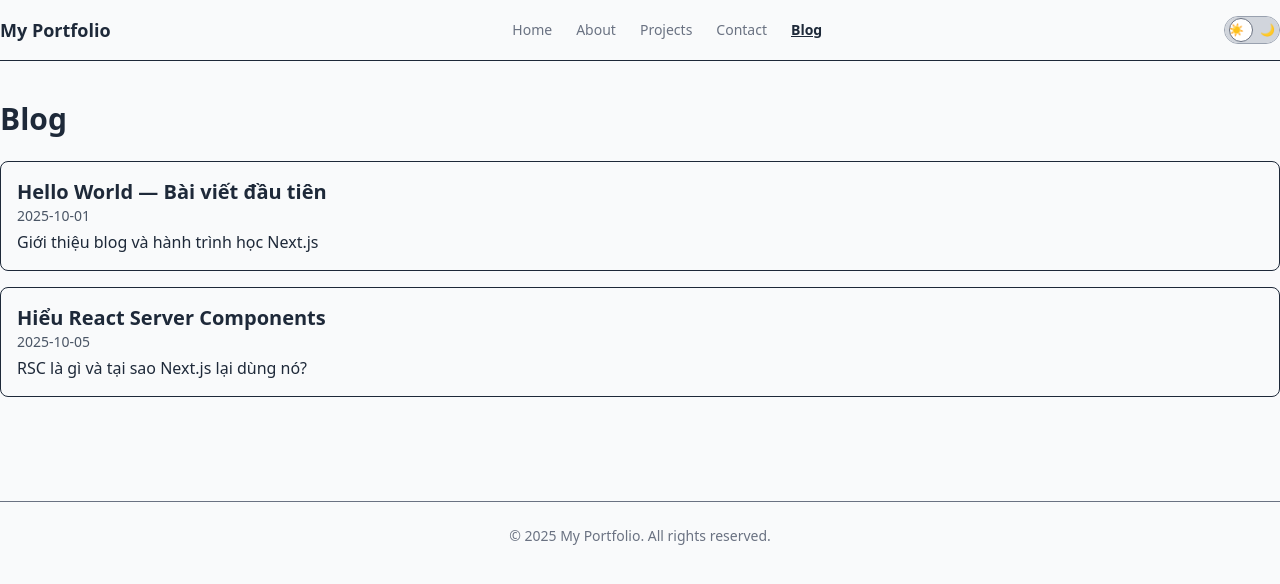
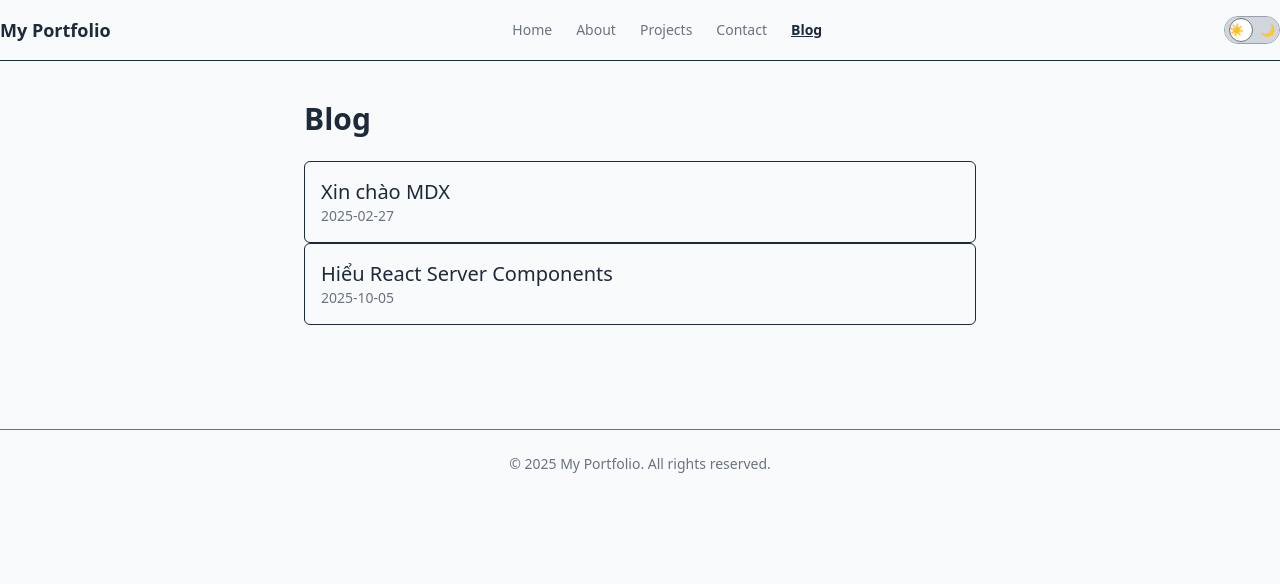
Before and after one commit to hoamiz/my-portfolio, a Next.js app: page /blog in a window 1280 px wide. Shown: the top 584 px of the page. Built offline with nearby package versions, Linux system fonts and the light colour scheme.

Commit message:
date 11, using MDX

```diff
--- a/app/api/sendEmail/route.tsx
+++ b/app/api/sendEmail/route.tsx
@@ -2,7 +2,6 @@ import { NextResponse } from "next/server";
 import { Resend } from "resend";
 import EmailTemplate from "@/components/EmailTemplate";
 
-console.log("RESEND_API_KEY loaded?", process.env.RESEND_API_KEY);
 const resend = new Resend(process.env.RESEND_API_KEY);
 
 export async function POST(request: Request) {
--- a/app/blog/[slug]/page.tsx
+++ b/app/blog/[slug]/page.tsx
@@ -1,28 +1,44 @@
-import { posts } from "@/content/posts";
+import fs from "fs";
+import path from "path";
+import matter from "gray-matter";
 import { notFound } from "next/navigation";
+import type { Metadata } from "next";
 
+// Generate static routes
 export function generateStaticParams() {
-    return posts.map((post) => ({
-        slug: post.slug,
+    const dir = path.join(process.cwd(), "content/blog");
+    const files = fs.readdirSync(dir);
+
+    return files.map((file) => ({
+        slug: file.replace(/\.mdx$/, "")
     }));
 }
 
-export default function BlogPostPage({ params }: { params: { slug: string } }) {
-    const post = posts.find((p) => p.slug === params.slug);
+// Generate SEO from MDX frontmatter
+export function generateMetadata({ params }: { params: { slug: string } }): Metadata {
+    const filePath = path.join(process.cwd(), "content/blog", `${params.slug}.mdx`);
+    if (!fs.existsSync(filePath)) return {};
 
-    if (!post) return notFound();
+    const { data } = matter(fs.readFileSync(filePath, "utf-8"));
+    return {
+        title: data.title,
+        description: data.description || data.excerpt
+    };
+}
+
+export default function BlogPost({ params }: { params: { slug: string } }) {
+    const filePath = path.join(process.cwd(), "content/blog", `${params.slug}.mdx`);
+
+    if (!fs.existsSync(filePath)) return notFound();
+
+    const fileContent = fs.readFileSync(filePath, "utf-8");
+    const { content, data } = matter(fileContent);
 
     return (
-        <div className="container mx-auto py-10">
-            <h1 className="text-3xl font-bold">{post.title}</h1>
-            <p className="text-gray-600 dark:text-gray-400 text-sm mb-4">
-                {post.date}
-            </p>
-
-            <article className="prose dark:prose-invert max-w-none">
-                <p>✨ Đây là nội dung tạm của bài viết &quot;{post.title}&quot;.</p>
-                <p>Nội dung markdown thật sẽ được parse ngày mai.</p>
-            </article>
-        </div>
+        <article className="prose dark:prose-invert max-w-3xl mx-auto py-10">
+            <h1>{data.title}</h1>
+            <p className="text-sm text-gray-500 mb-6">{data.date}</p>
+            <div>{content}</div>
+        </article>
     );
 }
--- a/app/blog/page.tsx
+++ b/app/blog/page.tsx
@@ -1,26 +1,42 @@
+import fs from "fs";
+import path from "path";
+import matter from "gray-matter";
 import Link from "next/link";
-import { posts } from "@/content/posts";
+
+export type PostMeta = {
+  title: string;
+  date: string;
+  slug: string;
+};
 
 export default function BlogPage() {
+  const postsDir = path.join(process.cwd(), "content/blog");
+  const files = fs.readdirSync(postsDir);
+
+  const posts: PostMeta[] = files.map((file) => {
+    const filePath = path.join(postsDir, file);
+    const fileContent = fs.readFileSync(filePath, "utf-8");
+    const { data } = matter(fileContent);
+
+    return {
+      title: data.title,
+      date: data.date,
+      slug: file.replace(".mdx", ""),
+    };
+  });
+
   return (
-    <div className="container mx-auto py-10">
+    <div className="max-w-2xl mx-auto py-10 space-y-6">
       <h1 className="text-3xl font-bold mb-6">Blog</h1>
 
-      <div className="space-y-4">
-        {posts.map((post) => (
-          <Link
-            key={post.slug}
-            href={`/blog/${post.slug}`}
-            className="block p-4 border rounded-lg hover:bg-gray-50 dark:hover:bg-gray-800 transition"
-          >
-            <h2 className="text-xl font-semibold">{post.title}</h2>
-            <p className="text-gray-600 dark:text-gray-400 text-sm">
-              {post.date}
-            </p>
-            <p className="mt-1">{post.summary}</p>
-          </Link>
-        ))}
-      </div>
+      {posts.map((post) => (
+        <Link key={post.slug} href={`/blog/${post.slug}`}>
+          <div className="p-4 border rounded-md hover:bg-gray-50 dark:hover:bg-gray-800 cursor-pointer">
+            <h2 className="text-xl font-medium">{post.title}</h2>
+            <p className="text-sm text-gray-500">{post.date}</p>
+          </div>
+        </Link>
+      ))}
     </div>
   );
 }
--- /dev/null
+++ b/content/blog/hello.mdx
@@ -0,0 +1,15 @@
+---
+title: "Xin chào MDX"
+date: "2025-02-27"
+description: "Bài viết đầu tiên trên blog của tôi"
+---
+
+# 👋 Xin chào!
+
+Đây là bài viết đầu tiên của mình viết bằng **MDX** 🎉
+
+- Next.js
+- Tailwind
+- MDX
+
+> Mình đang build blog siêu xịn!
--- /dev/null
+++ b/content/blog/learning-nextjs.mdx
@@ -0,0 +1,15 @@
+---
+title: "Hiểu React Server Components"
+date: "2025-10-05"
+description: "RSC là gì và tại sao Next.js lại dùng nó?"
+---
+
+# 👋 Xin chào!
+
+Đây là bài viết đầu tiên của mình viết bằng **MDX** 🎉
+
+- Next.js
+- Tailwind
+- MDX
+
+> Mình đang build blog siêu xịn!
--- /dev/null
+++ b/next.config.mjs
@@ -0,0 +1,15 @@
+import createMDX from "@next/mdx";
+
+const withMDX = createMDX({
+  extension: /\.mdx?$/
+});
+
+/** @type {import('next').NextConfig} */
+const nextConfig = {
+  pageExtensions: ["ts", "tsx", "mdx"],
+  experimental: {
+    mdxRs: true, // bật MDX runtime mới
+  }
+};
+
+export default withMDX(nextConfig);
--- a/package.json
+++ b/package.json
@@ -9,8 +9,12 @@
     "lint": "eslint"
   },
   "dependencies": {
+    "@mdx-js/react": "^3.1.1",
+    "@next/mdx": "^16.0.1",
     "@react-email/components": "^0.5.7",
     "@react-email/render": "^1.4.0",
+    "@tailwindcss/typography": "^0.5.19",
+    "gray-matter": "^4.0.3",
     "next": "15.5.4",
     "react": "19.1.0",
     "react-dom": "19.1.0",
```
Also changed, not shown: 1 other file (tests, documents, lock files or other folders).
